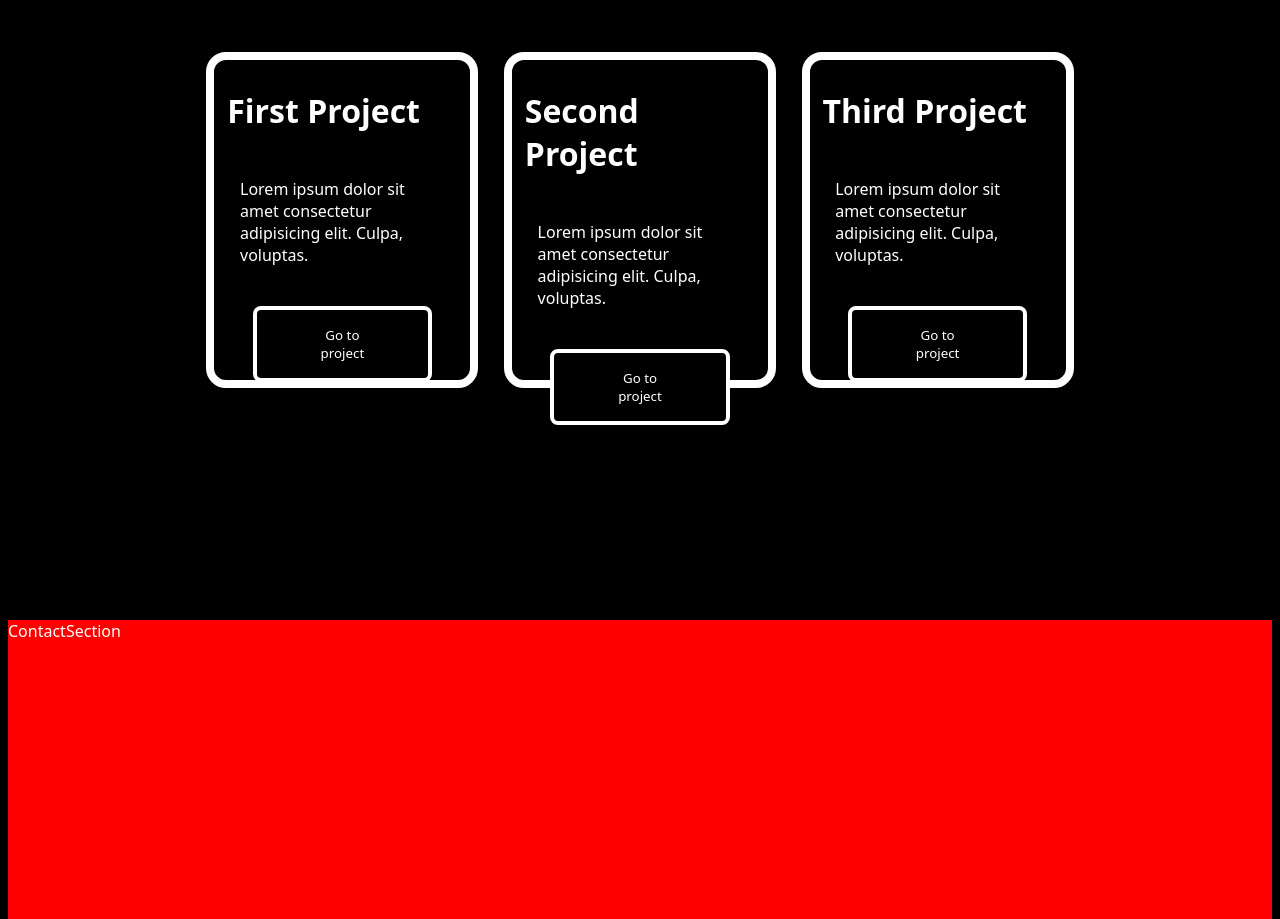
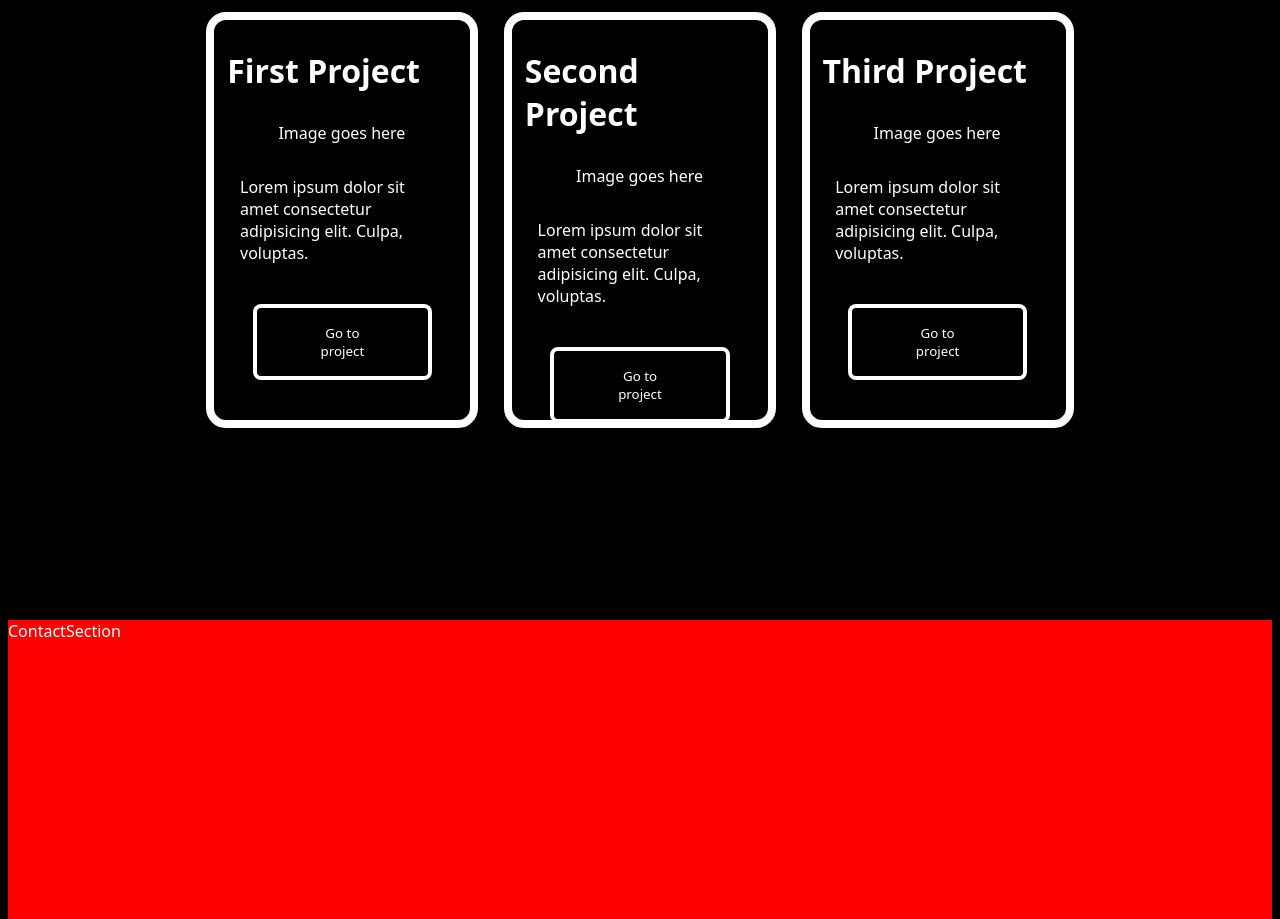
Before and after one commit to LouisWdev/myPortfolio, a React (Vite) app: page / in a window 1280 px wide. Shown: the part 1860-2779 px from the top of the page. Built offline with nearby package versions, Linux system fonts and the light colour scheme.

Commit message:
Image alt text

```diff
--- a/src/Section/PortfolioSection.tsx
+++ b/src/Section/PortfolioSection.tsx
@@ -5,21 +5,21 @@ const PortfolioSection = () => {
     <MainContainer>
        <ProjectCard>
          <ProjectCardTitle>First Project</ProjectCardTitle>
-         <ProjectCardImage></ProjectCardImage>
+         <ProjectCardImage>Image goes here</ProjectCardImage>
          <ProjectCardText>Lorem ipsum dolor sit amet consectetur adipisicing elit. Culpa, voluptas.</ProjectCardText>
          <ProjectCardButton>Go to project</ProjectCardButton>
        </ProjectCard>
 
        <ProjectCard>
          <ProjectCardTitle>Second Project</ProjectCardTitle>
-         <ProjectCardImage></ProjectCardImage>
+         <ProjectCardImage>Image goes here</ProjectCardImage>
          <ProjectCardText>Lorem ipsum dolor sit amet consectetur adipisicing elit. Culpa, voluptas.</ProjectCardText>
          <ProjectCardButton>Go to project</ProjectCardButton>
        </ProjectCard>
 
        <ProjectCard>
          <ProjectCardTitle>Third Project</ProjectCardTitle>
-         <ProjectCardImage></ProjectCardImage>
+         <ProjectCardImage>Image goes here</ProjectCardImage>
          <ProjectCardText>Lorem ipsum dolor sit amet consectetur adipisicing elit. Culpa, voluptas.</ProjectCardText>
          <ProjectCardButton>Go to project</ProjectCardButton>
        </ProjectCard>
@@ -40,7 +40,7 @@ const MainContainer = styled.div`
 const ProjectCard = styled.div`
       border: solid white 1vh;
       width: 20vw;
-      height: 40vh;
+      height: 50vh;
       border-radius: 20px;
       margin: 1vh 1vw;
 `;
@@ -53,9 +53,13 @@ const ProjectCardText = styled.p`
     padding: 2vh 2vw;
 `;
 
-const ProjectCardImage = styled.image``;
+const ProjectCardImage = styled.image`
+    height: 5vh;
+    margin: 5vh 5vw;
+`;
 
 const ProjectCardButton = styled.button`
+      cursor: pointer;
       padding: 2vh 4vw;
       color: white;
       margin: 1vh 3vw;
```
